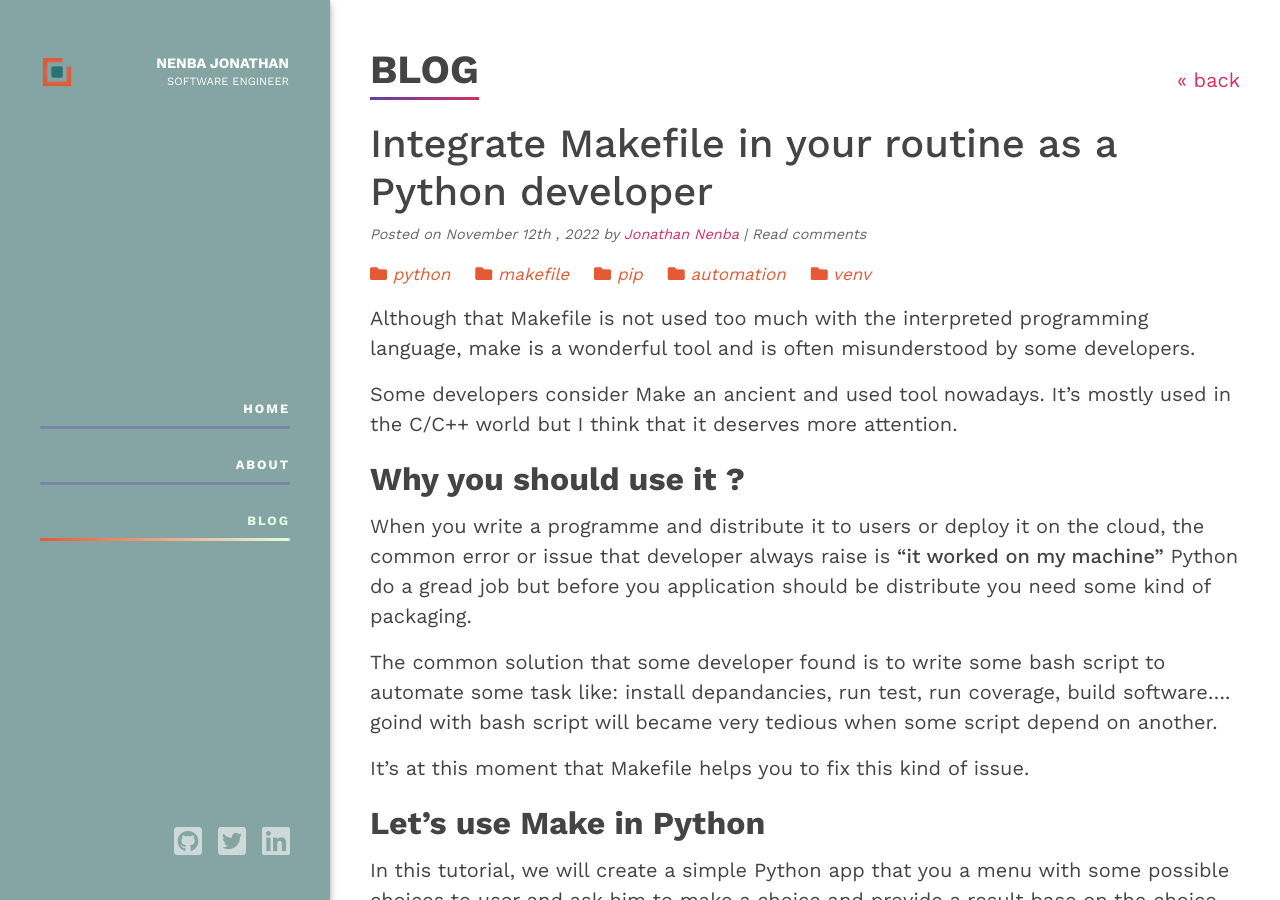
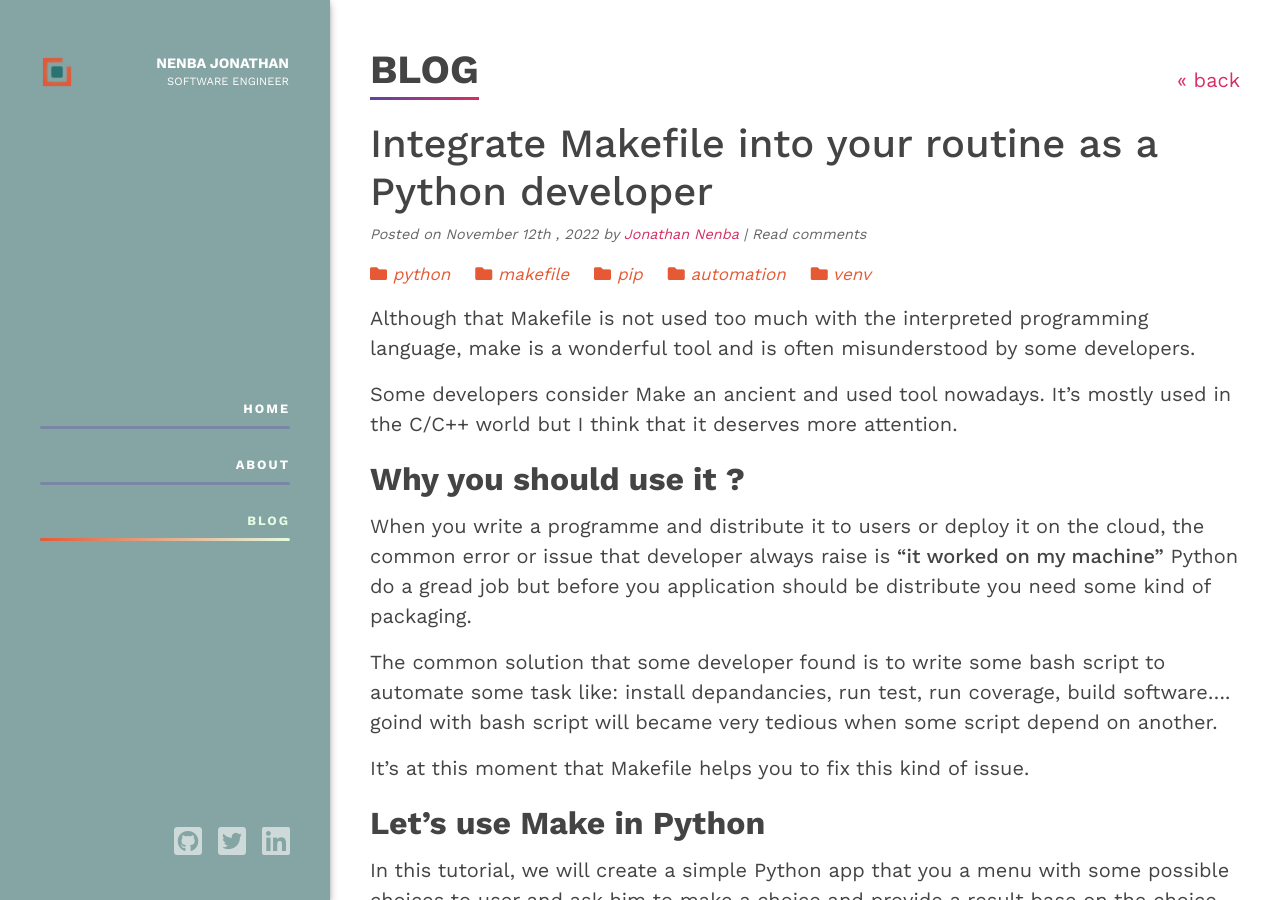
Before and after one commit to nejos97/nejos97.github.io, a Jekyll site: the page built from _posts/2022-11-12-integrate-makefile-into-your-routine-as-a-python-developer.md, in a window 1280 px wide and 900 px high. Built offline with Jekyll 4.4.1, drawn with Linux system fonts in a browser that asks for light colours; comment, search, counter and statistics services are not loaded; some of the changed text lies outside the part shown.

Commit message:
chore: update my last post: Makefile

````diff
--- a/_posts/2022-11-12-integrate-makefile-into-your-routine-as-a-python-developer.md
+++ b/_posts/2022-11-12-integrate-makefile-into-your-routine-as-a-python-developer.md
@@ -1,5 +1,5 @@
 ---
-title: 'Integrate Makefile in your routine as a Python developer'
+title: 'Integrate Makefile into your routine as a Python developer'
 layout: post
 date: '2022-11-12 8:57:18 AM'
 categories:
@@ -70,9 +70,16 @@
 
 This file app_manager.py module adds some logic to our small project. We don't generate a fake value for our user, to do that we will a python package for that, but before doing that let's create a `requirements.txt` for our project(this file will contain all the dependencies for our project)
 
-Please use python virtual env to separate our project from the existing one that you work on it `python3 -m venv venv`
+Please use python virtual env to separate our project from the existing one that you work on it
+```bash
+python3 -m venv venv
+```
 
-run: `pip install Faker`
+run:
+```bash
+pip install Faker
+```
+
 ```bash
 pip freeze > requirements.txt
 ```
````
Also changed, not shown: other parts of _posts/2022-11-12-integrate-makefile-into-your-routine-as-a-python-developer.md (+3 -1 lines), assets/images/posts/terminal.png (added).
